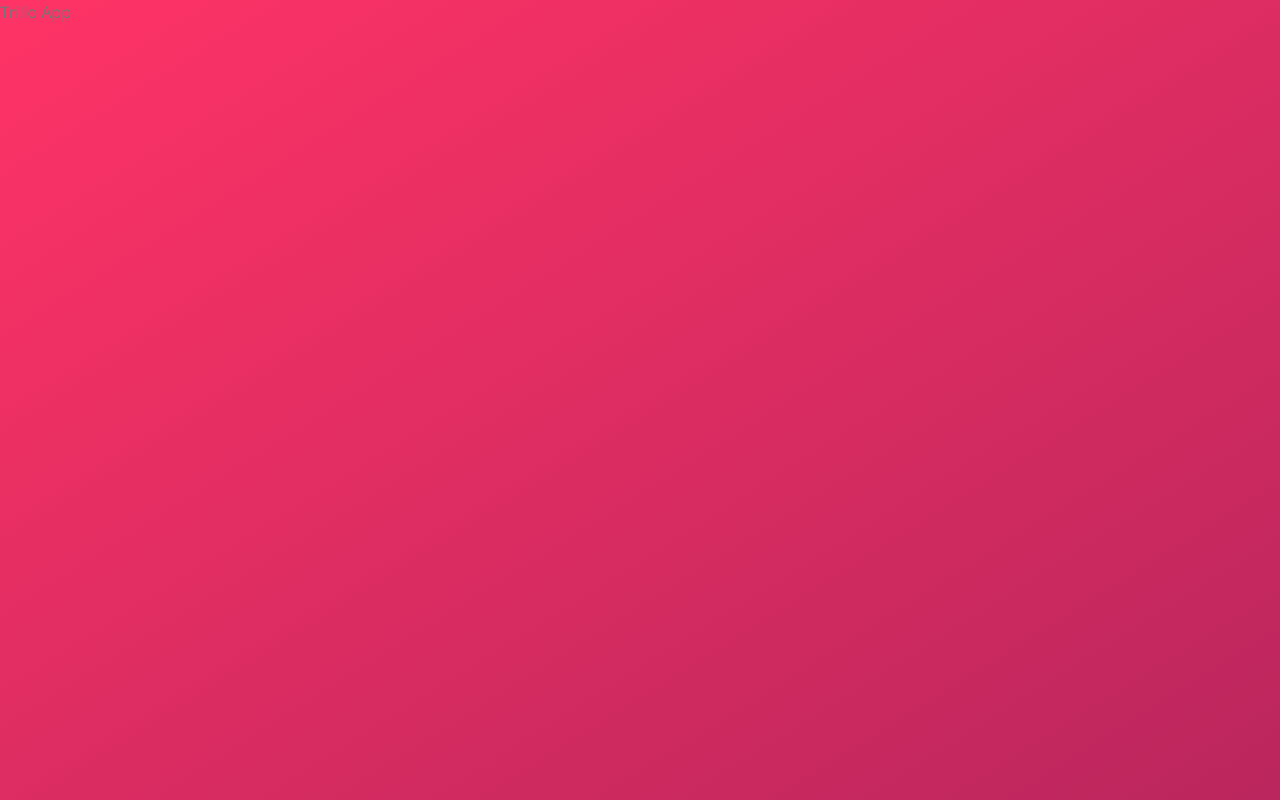
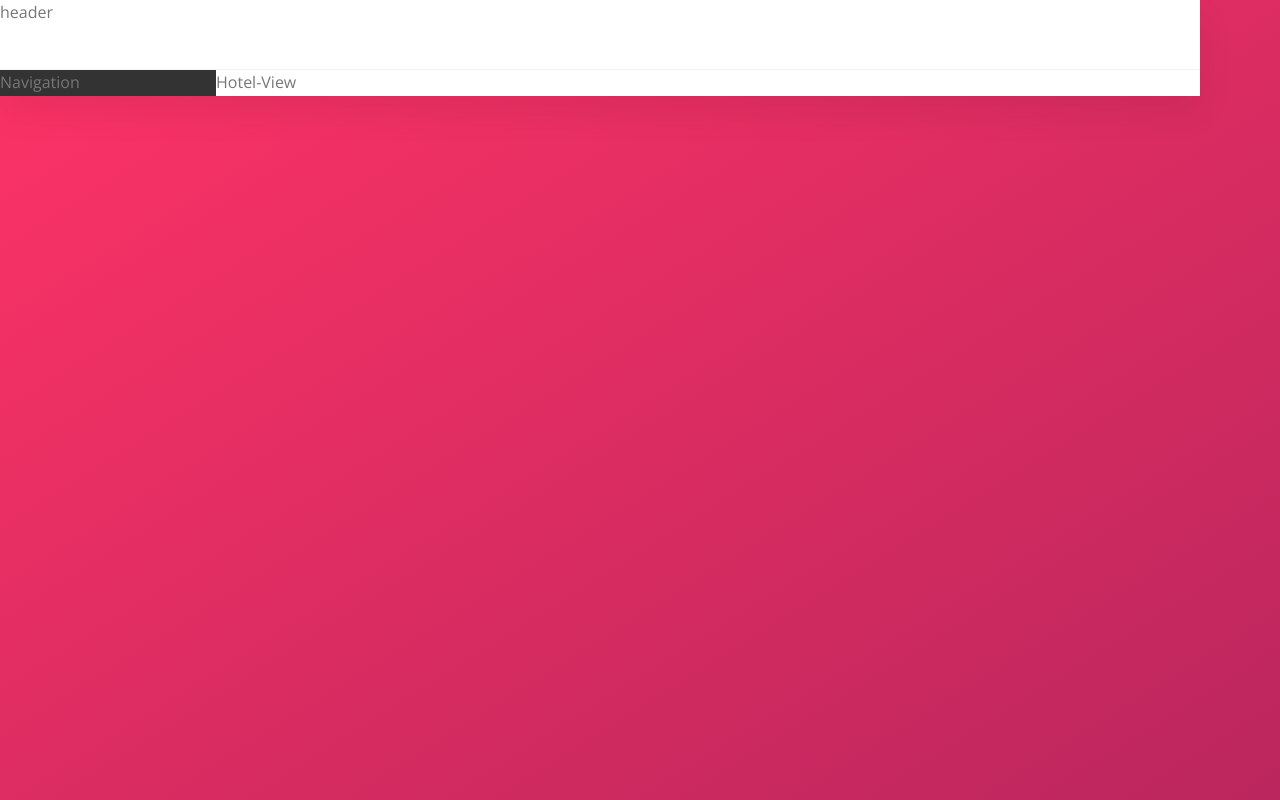
Before and after one commit to reinhardliess/trillo, a website: page index.html in a window 1280 px wide. Drawn offline with nearby package versions, Linux system fonts and the light colour scheme; files that its build step writes are made by us from their sources.

Commit message:
feat: create basic layout structure

```diff
--- a/index.html
+++ b/index.html
@@ -11,6 +11,12 @@
     <title>trillo &mdash; Your all-in-one booking app</title>
   </head>
   <body>
-    Trillo App
+    <div class="container">
+      <header class="header">header</header>
+      <div class="content">
+        <nav class="sidebar">Navigation</nav>
+        <main class="hotel-view">Hotel-View</main>
+      </div>
+    </div>
   </body>
 </html>
--- a/package.json
+++ b/package.json
@@ -18,9 +18,7 @@
     "autoprefixer": "^10.4.13",
     "concat": "^1.0.3",
     "npm-run-all": "^4.1.1",
-    "postcss-cli": "^10.1.0"
-  },
-  "dependencies": {
-    "sass": "^1.56.2"
+    "postcss-cli": "^10.1.0",
+    "sass": "^1.57.1"
   }
 }
--- a/sass/_layout.scss
+++ b/sass/_layout.scss
@@ -0,0 +1,26 @@
+.container {
+  max-width: 120rem;
+  // margin: 8rem auto;
+  box-shadow: 0 1.6rem 3.6rem rgba(#000, 0.075);
+}
+
+.header {
+  height: 7rem;
+  background-color: #fff;
+  border-bottom: 1px solid var(--color-grey-light-2);
+}
+
+.content {
+  display: flex;
+}
+
+.sidebar {
+  background-color: var(--color-grey-dark-1);
+  // color: var(--color-grey-light-1);
+  flex: 0 0 18%;
+}
+
+.hotel-view {
+  flex: 1;
+  background-color: #fff;
+}
```
Also changed, not shown: 1 other file.
